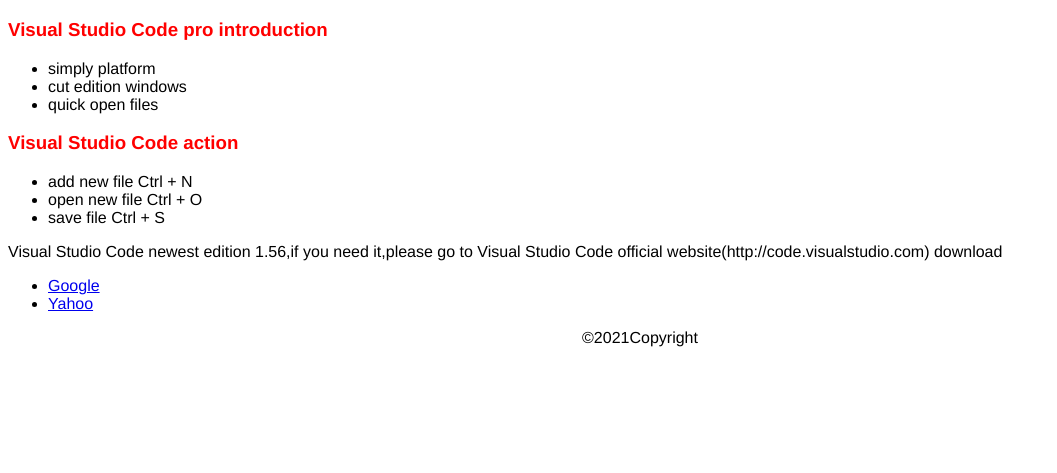
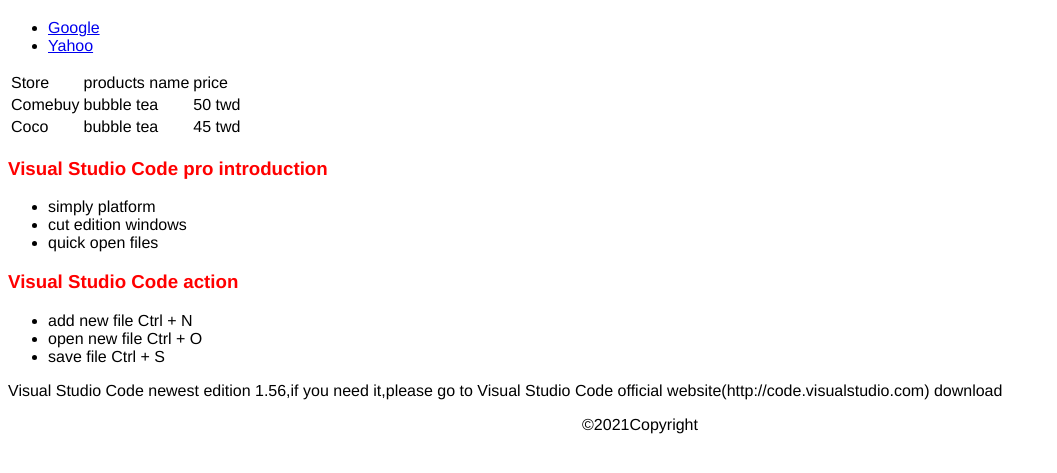
Before and after one commit to sheenaliu1212/HtmlCssJava, a plain HTML site: page index.html in a window 1280 px wide. Shown: the part 61-534 px from the top of the page, without its empty margins (0-1057 px from the left). Drawn offline with Linux system fonts and the light colour scheme.

Commit message:
練習使用表格標籤

```diff
--- a/index.html
+++ b/index.html
@@ -21,6 +21,29 @@
       <h1>Visual Studio Code</h1>
     </header>
     <article>
+      <nav>
+        <ul>
+          <li><a href="http://www.google.com.tw">Google</a></li>
+          <li><a href="http://www.yahoo.com.tw">Yahoo</a></li>
+        </ul>
+      </nav>
+      <table>
+        <tr>
+          <td>Store</td>
+          <td>products name</td>
+          <td>price</td>
+        </tr>
+        <tr>
+          <td>Comebuy</td>
+          <td>bubble tea</td>
+          <td>50 twd</td>
+        </tr>
+        <tr>
+          <td>Coco</td>
+          <td>bubble tea</td>
+          <td>45 twd</td>
+        </tr>
+      </table>
       <section>
         <h3>Visual Studio Code pro introduction</h3>
         <ul>
@@ -45,12 +68,6 @@
         </p>
       </aside>
     </article>
-    <nav>
-      <ul>
-        <li><a href="http://www.google.com.tw">Google</a></li>
-        <li><a href="http://www.yahoo.com.tw">Yahoo</a></li>
-      </ul>
-    </nav>
     <footer>
       <p>&copy;2021Copyright</p>
     </footer>
```
